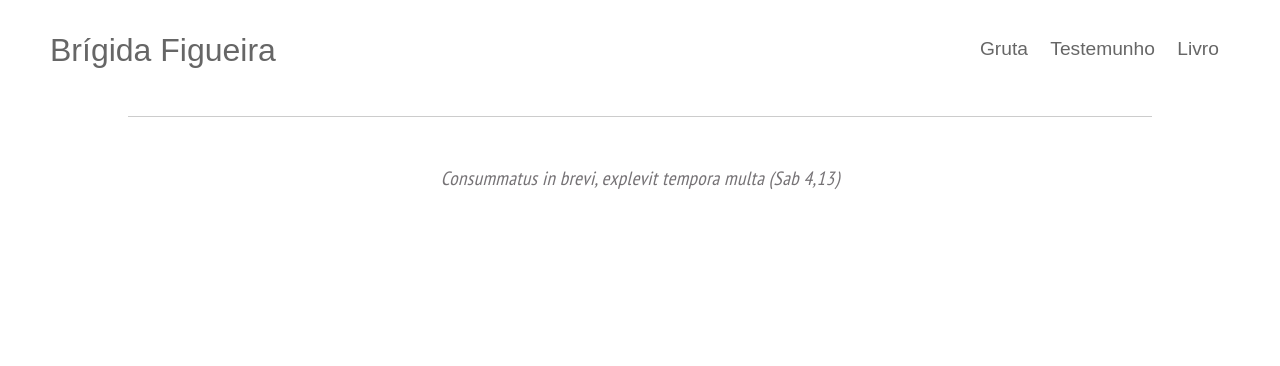
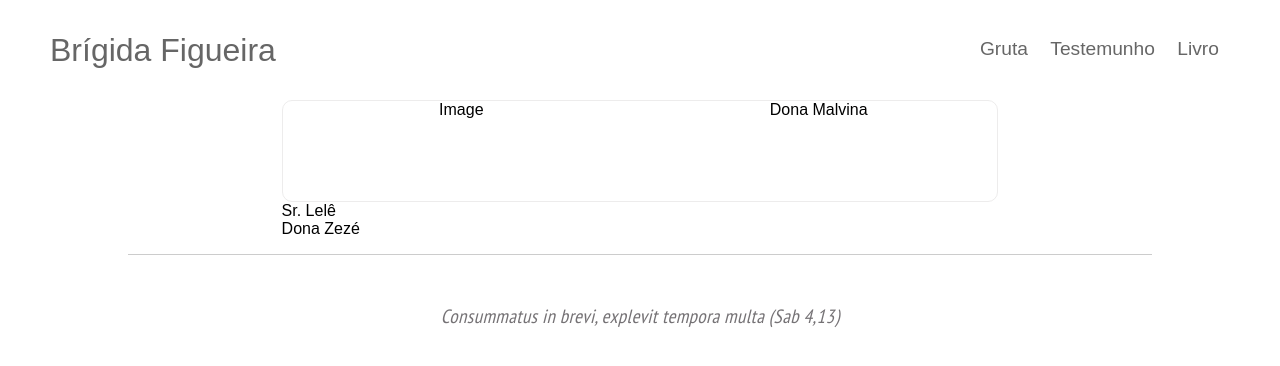
Before and after one commit to jadefr/brigida, a React (Create React App) app: page /testgr in a window 1280 px wide. Shown: the top 366 px of the page. Built offline with nearby package versions, Linux system fonts and the light colour scheme.

Commit message:
Add TestemunhoGroup view
- Use display grid, with columns 1fr each

```diff
--- a/src/App.js
+++ b/src/App.js
@@ -7,6 +7,7 @@ import Livro from "./views/Livro/Livro";
 import Gruta from "./views/Gruta/Gruta";
 import Testemunho from "./views/Testemunho/Testemunho";
 import TestemunhoMain from "./views/TestemunhoMain/TestemunhoMain";
+import TestemunhoGroup from "./views/TestemunhoGroup/TestemunhoGroup";
 import Cura from "./views/Cura/Cura";
 
 function App() {
@@ -20,6 +21,7 @@ function App() {
               <Route path='/test' element={<TestemunhoMain/>} />
               <Route path='/cura' element={<Cura/>} />
               <Route path='/testemunho' element={<Testemunho/>} />
+              <Route path='/testgr' element={<TestemunhoGroup/>} />
           </Routes>
           <Footer/>
       </Router>
--- a/src/views/TestemunhoGroup/TestemunhoGroup.css
+++ b/src/views/TestemunhoGroup/TestemunhoGroup.css
@@ -1,3 +1,16 @@
 .testemunho-group__container {
     padding: 0 22%;
 }
+
+.testemunho-group__card {
+    display: grid;
+    grid-template-columns: repeat(2, 1fr);
+    grid-template-rows: 100px;
+    border: 1px solid rgba(201, 198, 198, 0.34);
+    border-radius: 10px;
+    text-align: center;
+}
+
+.testemunho-group__text {
+
+}
--- a/src/views/TestemunhoGroup/TestemunhoGroup.js
+++ b/src/views/TestemunhoGroup/TestemunhoGroup.js
@@ -4,14 +4,17 @@ import React from "react";
 function TestemunhoGroup() {
     return (
         <div className="testemunho-group__container">
-            <p className="text">Dona Malvina</p>
-            <div className="separator">
-                <hr></hr>
+            <div className="testemunho-group__card">
+                <p className="testemunho-group__text">Image</p>
+                <p className="testemunho-group__text">Dona Malvina</p>
             </div>
+            {/*<div className="separator">*/}
+            {/*    <hr></hr>*/}
+            {/*</div>*/}
             <p>Sr. Lelê</p>
-            <div className="separator">
-                <hr></hr>
-            </div>
+            {/*<div className="separator">*/}
+            {/*    <hr></hr>*/}
+            {/*</div>*/}
             <p>Dona Zezé</p>
         </div>
     )
```
